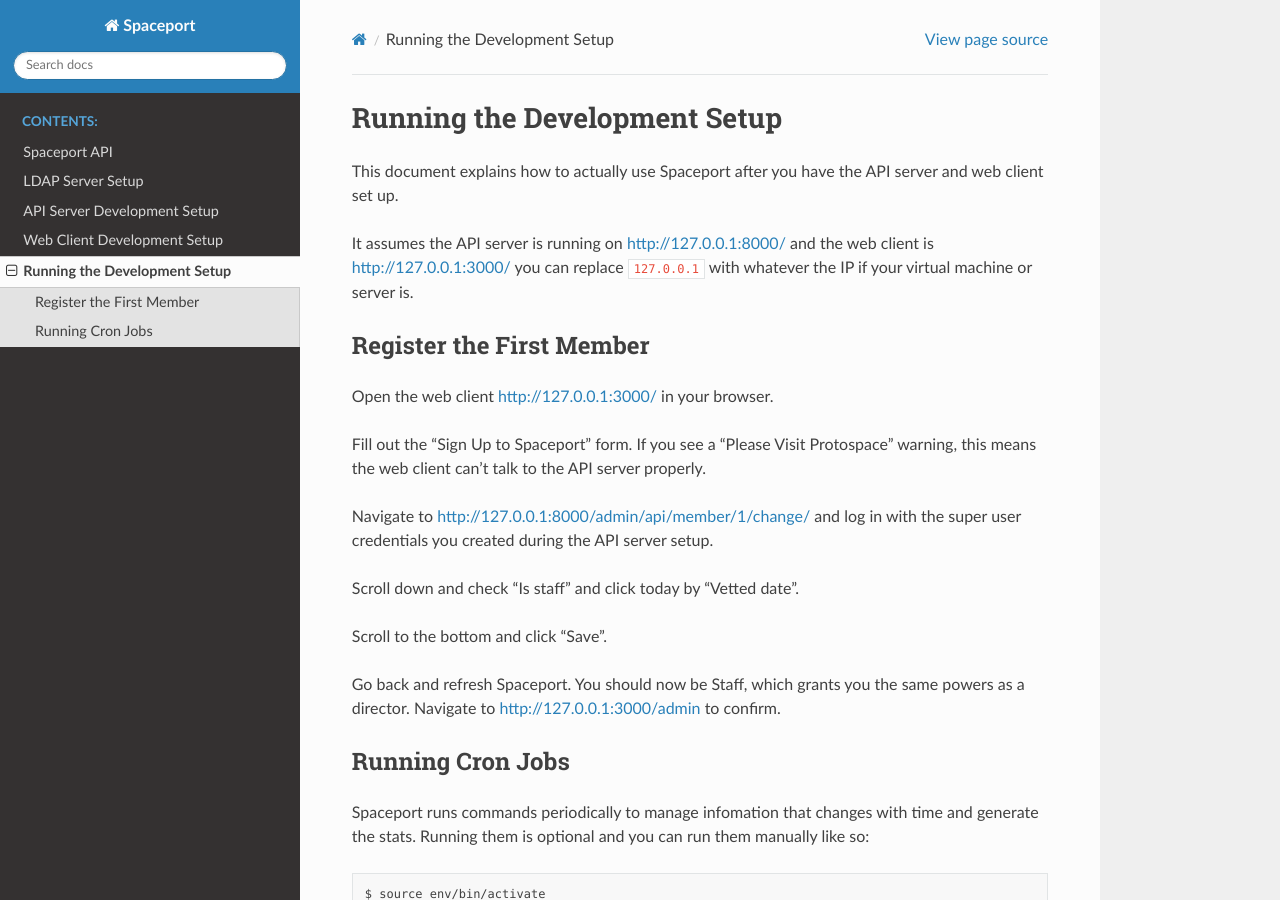
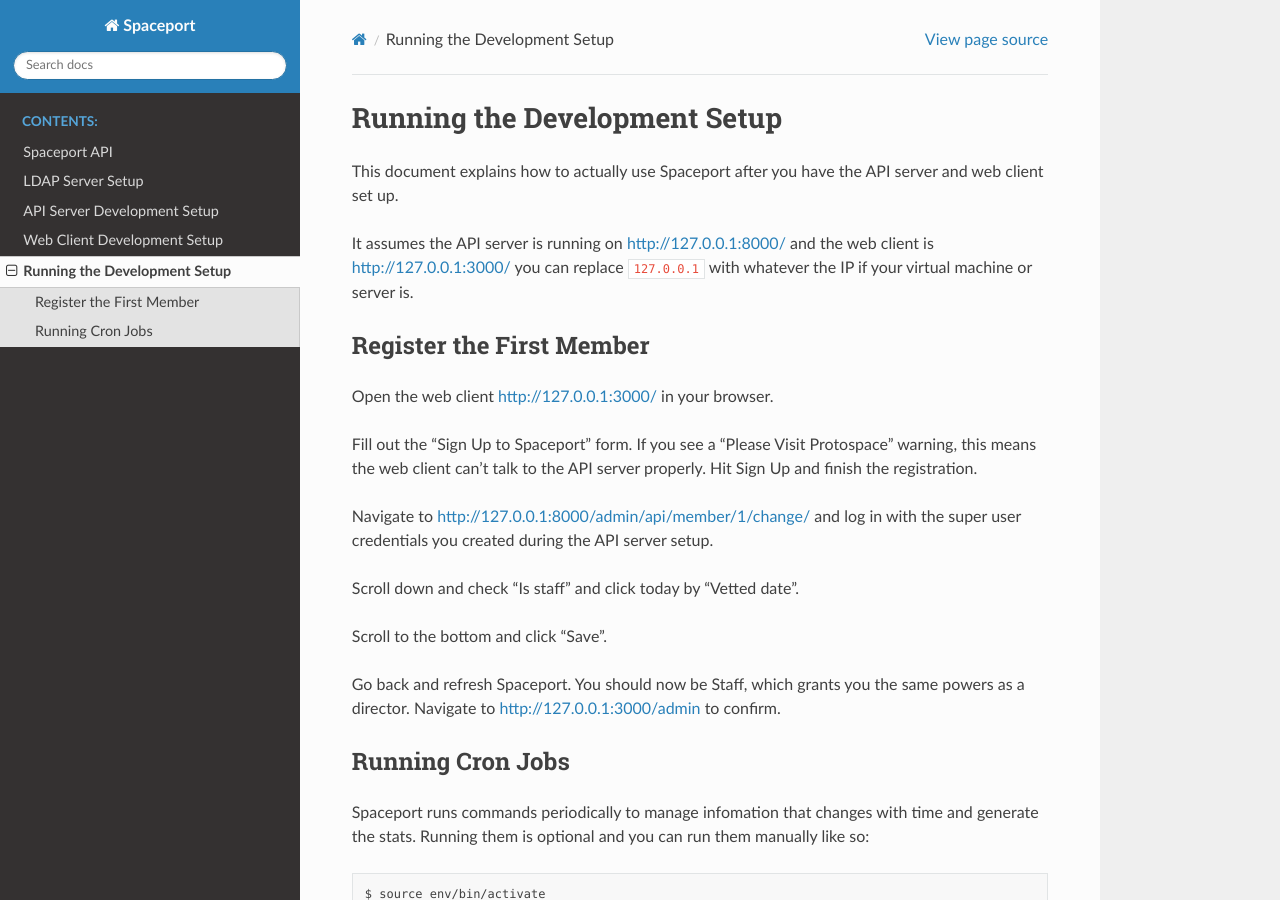
Before and after one commit to Protospace/spaceport, a Sphinx documentation site: the page built from apiserver/docs/source/dev_running.md, in a window 1280 px wide and 900 px high. Built offline with Sphinx 7.4.7 and the Read the Docs theme 2.0.0, drawn with Linux system fonts in a browser that asks for light colours.

Commit message:
Improve docs

```diff
--- a/apiserver/docs/source/dev_running.md
+++ b/apiserver/docs/source/dev_running.md
@@ -12,7 +12,8 @@
 Open the web client [http://127.0.0.1:3000/](http://127.0.0.1:3000/) in your browser.
 
 Fill out the "Sign Up to Spaceport" form. If you see a "Please Visit Protospace"
-warning, this means the web client can't talk to the API server properly.
+warning, this means the web client can't talk to the API server properly. Hit
+Sign Up and finish the registration.
 
 Navigate to [http://127.0.0.1:8000/admin/api/member/1/change/](http://127.0.0.1:8000/admin/api/member/1/change/) and log in with the
 super user credentials you created during the API server setup.
```
Also changed, not shown: apiserver/docs/source/api.md (+1 -1 lines), apiserver/docs/source/dev_apiserver.md (+1 -1 lines), apiserver/docs/source/dev_webclient.md (+1 -1 lines).
